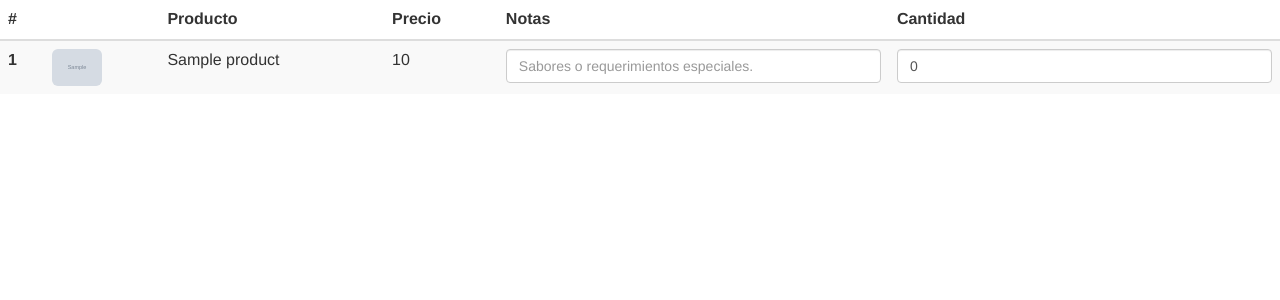
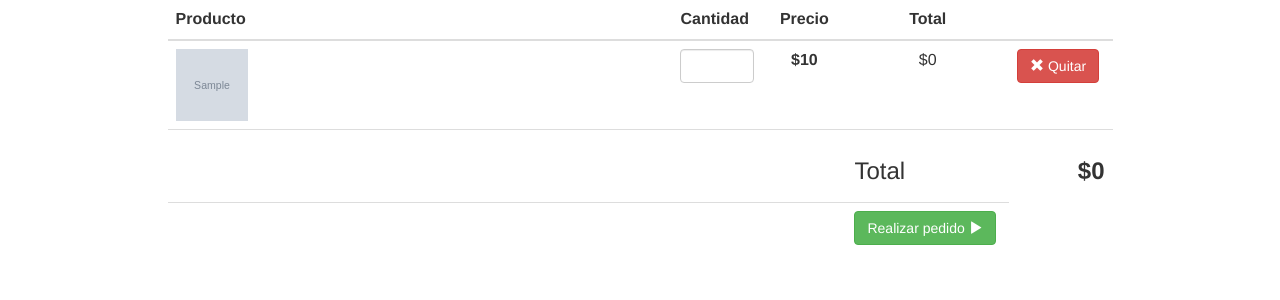
Before and after one commit to Minfante377/flask_ecommerce, a Flask app: page /checkout/ in a window 1280 px wide. Shown: the top 300 px of the page. Run offline with Flask 2, Linux system fonts and the light colour scheme; tables that the repository leaves empty hold one stand-in row (values such as "Sample post"); grey boxes marked "Sample" are stand-in pictures; parts of the project's set-up code (start-up, migrations or seed data) failed here and were passed over; some libraries are stand-ins or nearby versions.

Commit message:
Changes checkout template

```diff
--- a/checkout/templates/checkout.html
+++ b/checkout/templates/checkout.html
@@ -1,35 +1,83 @@
+<!------ Include the above in your HEAD tag ---------->
 <head>
-    <meta charset="utf-8">
-    <!--  This file has been downloaded from bootdey.com    @bootdey on twitter -->
-    <!--  All snippets are MIT license http://bootdey.com/license -->
-    <title>PuraNat!</title>
-    <meta name="viewport" content="width=device-width, initial-scale=1">
-    <link href="http://netdna.bootstrapcdn.com/bootstrap/3.3.6/css/bootstrap.min.css" rel="stylesheet">
+<script src="http://ajax.googleapis.com/ajax/libs/jquery/1.7.1/jquery.min.js" type="text/javascript"></script>
+<link href="//netdna.bootstrapcdn.com/bootstrap/3.0.0/css/bootstrap.min.css" rel="stylesheet" id="bootstrap-css">
+<script src="//netdna.bootstrapcdn.com/bootstrap/3.0.0/js/bootstrap.min.js"></script>
 </head>
-<body>
-<table class="table table-striped">
+
+<div class="container">
+	<div class="row">
+		<div class="col-sm-12 col-md-10 col-md-offset-1">
+			<table class="table table-hover">
 				<thead>
 					<tr>
-			<th scope="col">#</th>
-			<th scope="col"> </th>
-			<th scope="col">Producto</th>
-			<th scope="col">Precio</th>
-			<th scope="col">Notas</th>
-			<th scope="col">Cantidad</th>
+						<th>Producto</th>
+						<th>Cantidad</th>
+						<th class="text-center">Precio</th>
+						<th class="text-center">Total</th>
+						<th> </th>
 					</tr>
 				</thead>
 				<tbody>
+				<script>
+					function updateCheckout(){
+					var subtotals = document.getElementsByName("subtotal");
+					var checkoutTotal = 0;
+					for (i = 0; i < subtotals.length; i++) {
+						if( isNaN(Number(subtotals[i].innerHTML.replace(/[$,]+/g,"")))){
+							console.log("Subtotal is not a number!")
+						}else{
+							checkoutTotal += Number(subtotals[i].innerHTML.replace(/[$,]+/g,""))
+						}
+					}
+						document.getElementById("totalCheckout").innerHTML = `<h3><strong>$${checkoutTotal}</strong></h3>`
+					}
+				</script>
+
 					{% for product in products %}
 					<tr>
-			<th scope="row">{{ loop.index }}</th>
-			<td><img src='/products/static/{{ product.image }}' class="img-responsive img-rounded"
-			     style="max-height: 100px; max-width: 50px;"></td>
-			<td>{{ product.title }}</td>
-			<td>{{ product.price }}</td>
-			<td><input type="text" class="form-control" id="notes{{ loop.index }}" placeholder="Sabores o requerimientos especiales."></td>
-			<td><input class="form-control" type="number" value="0" id="quantity{{ loop.index }}"></td>
+						<td class="col-sm-8 col-md-6">
+							<div class="media">
+								<img class="media-object" src="{{ url_for('products.static', filename=product.image) }}" style="width: 72px; height: 72px;">
+							</div></td>
+							<td class="col-sm-1 col-md-1" style="text-align: center">
+								<input type="numeric" class="form-control" id="quantity{{ loop.index }}" name="{{ loop.index }}" onchange="updateTotal(this.value, this.name)">
+							</td>
+							<td class="col-sm-1 col-md-1 text-center" id="price{{ loop.index }}" value="{{ product.price }}"><strong>${{ product.price }}</strong></td>
+							<script>
+								function updateTotal(quantity, index){
+									var price_id = `price${index}`;
+									var quantity_id = `quantity${index}`;
+									var total_id = `total${index}`;
+									var price = document.getElementById(price_id).getAttribute("value");
+									var result = Number(price.replace(/[$,]+/g,"")) * Number(quantity)
+									document.getElementById(total_id).innerHTML =`$${result}`;
+									updateCheckout();
+								}
+							</script>
+							<td class="col-sm-1 col-md-1 text-center" id="total{{ loop.index }}" name="subtotal">$0<strong></strong></td>
+							<td class="col-sm-1 col-md-1">
+								<button type="button" class="btn btn-danger">
+									<span class="glyphicon glyphicon-remove"></span> Quitar
+								</button></td>
 					</tr>
 					{% endfor %}
+					<tr>
+						<td>   </td>
+						<td>   </td>
+						<td>   </td>
+						<td><h3>Total</h3></td>
+						<td class="text-right" id="totalCheckout"><h3><strong>$0</strong></h3></td>
+					</tr>
+					<tr>
+						<td>   </td>
+						<td>   </td>
+						<td>   </td>
+							<td>
+								<button type="button" class="btn btn-success">
+									Realizar pedido <span class="glyphicon glyphicon-play"></span>
+								</button></td>
+					</tr>
 				</tbody>
 			</table>
-</body>
+		</div>
```
Lines whose indentation alone changed are shown as unchanged.
